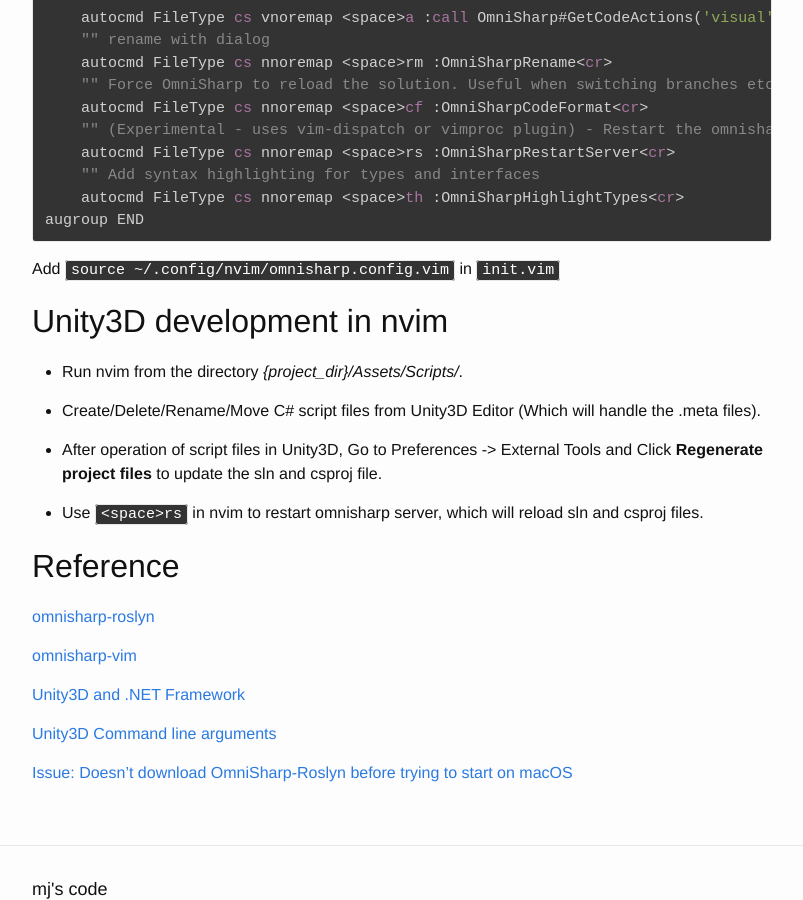
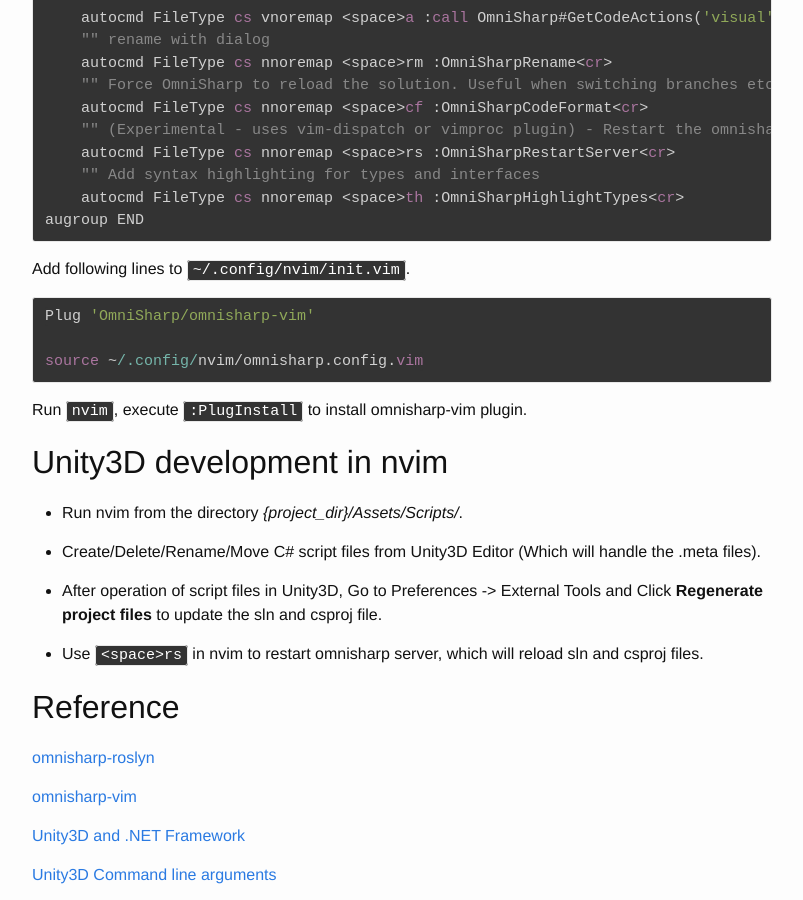
Before and after one commit to jie-meng/jie-meng.github.io, a Jekyll site: the page built from _posts/2021-01-22-use-nvim-in-unity3d-on-macos.md, in a window 1280 px wide and 900 px high, scrolled down 1587 px. Shown: the whole window, without its empty margins (238-1041 px from the left). Built offline with Jekyll 4.4.1, drawn with Linux system fonts in a browser that asks for light colours; comment, search, counter and statistics services are not loaded.

Commit message:
fix content

```diff
--- a/_posts/2021-01-22-use-nvim-in-unity3d-on-macos.md
+++ b/_posts/2021-01-22-use-nvim-in-unity3d-on-macos.md
@@ -80,7 +80,17 @@
 
 {% endhighlight %}
 
-Add `source ~/.config/nvim/omnisharp.config.vim` in `init.vim`
+Add following lines to `~/.config/nvim/init.vim`.
+
+{% highlight vimscript %}
+
+Plug 'OmniSharp/omnisharp-vim'
+
+source ~/.config/nvim/omnisharp.config.vim
+
+{% endhighlight %}
+
+Run `nvim`, execute `:PlugInstall` to install omnisharp-vim plugin.
 
 ## Unity3D development in nvim
 
```
